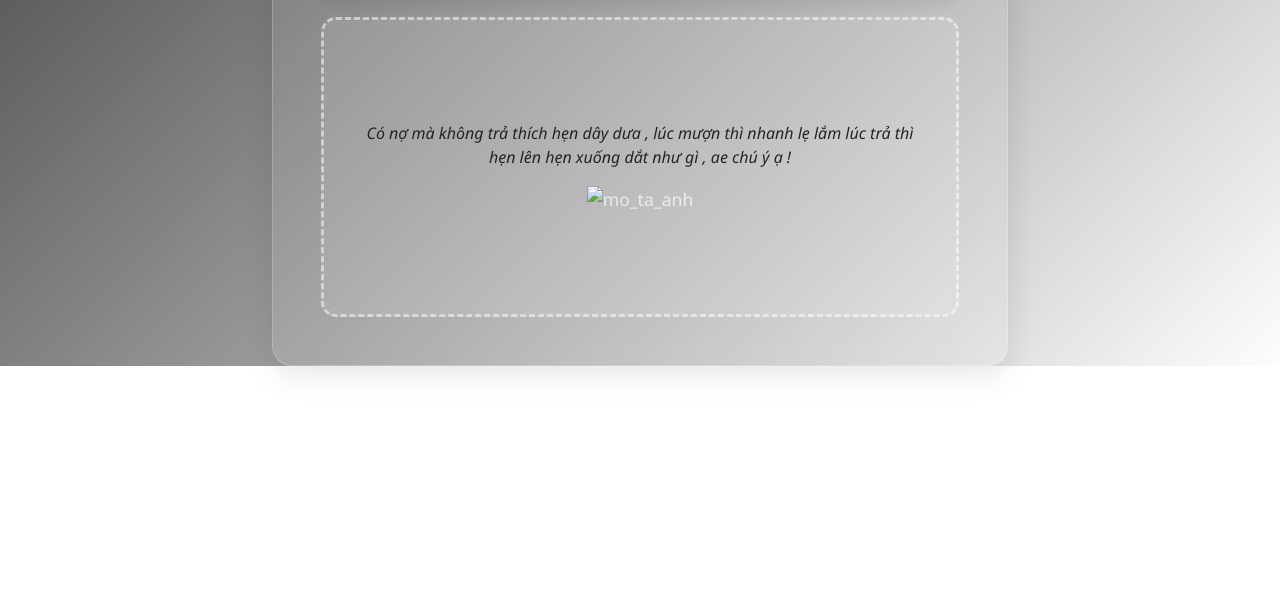
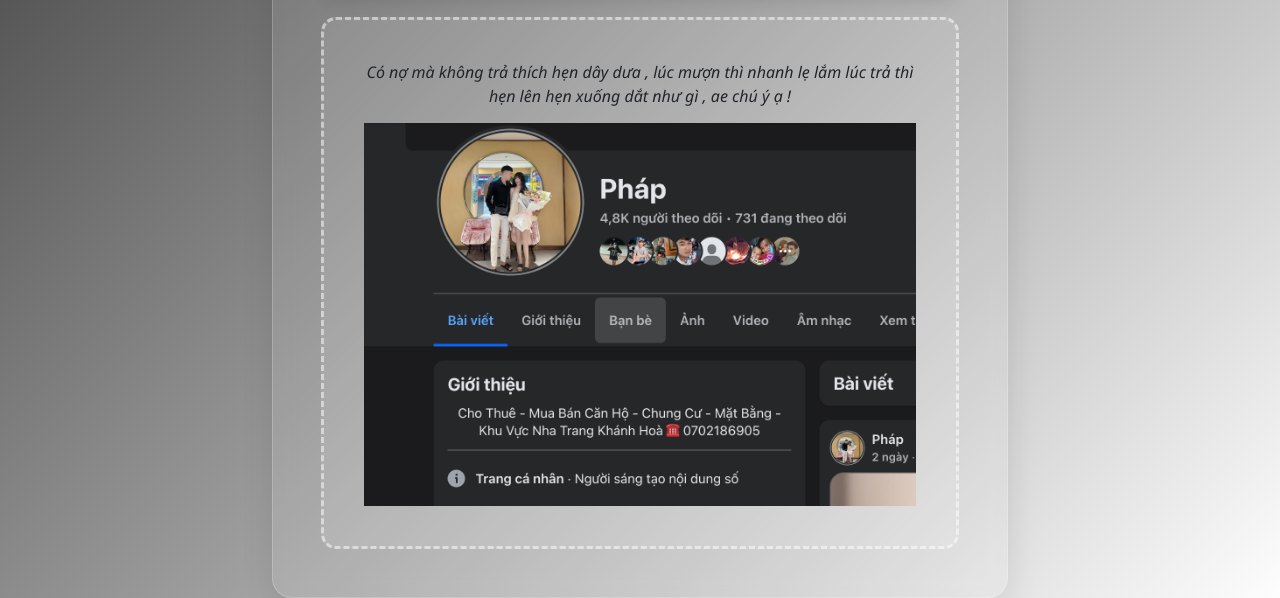
Before and after one commit to phuynh243/photno, a plain HTML site: page index.html in a window 1280 px wide. Shown: the part 775-1373 px from the top of the page. Before the commit the page ends 1141 px from the top, so only its background shows below. Drawn offline with nearby package versions, Linux system fonts and the light colour scheme.

Commit message:
Update index.html

```diff
--- a/index.html
+++ b/index.html
@@ -141,7 +141,7 @@
                             <div class="image-placeholder">
                                 <i class="text-dark">Có nợ mà không trả thích hẹn dây dưa , lúc mượn thì nhanh lẹ lắm lúc trả thì hẹn lên hẹn xuống dắt như gì , ae chú ý ạ !</i>
                                 <div class="placeholder-text">
-                                   <img src="images/Ảnh màn hình 2025-07-19 lúc 00.10.10.png" alt="mo_ta_anh" width="100%" height="50%">
+                                   <img src="images/phap.png" alt="mo_ta_anh" width="100%" height="50%">
 
                                 </div>
                             </div>
```
